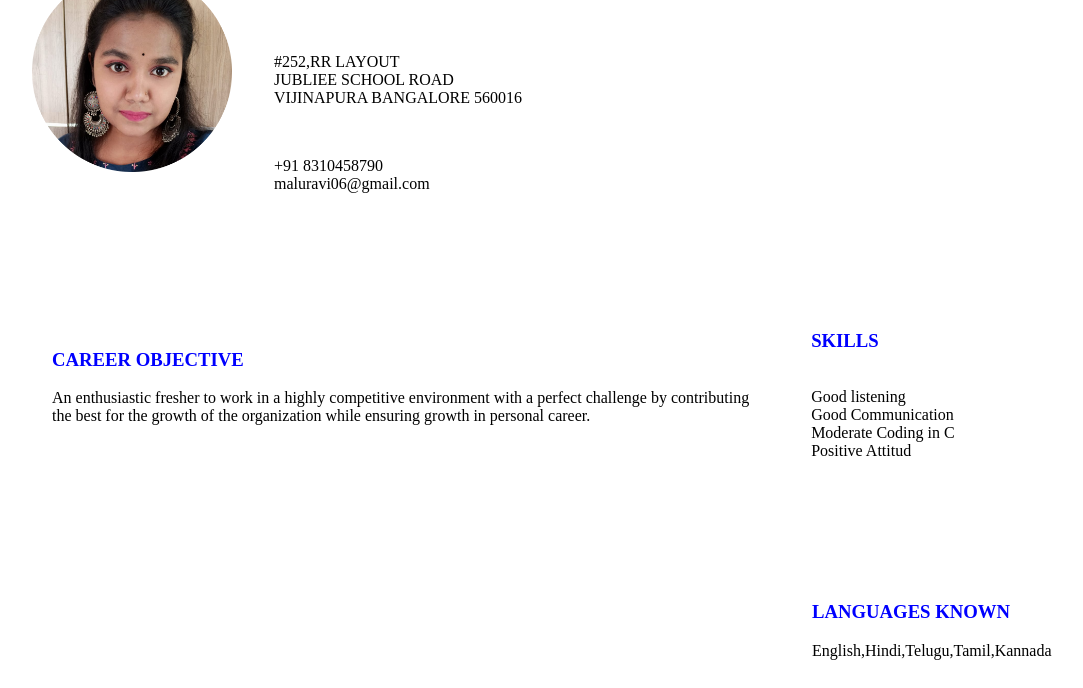
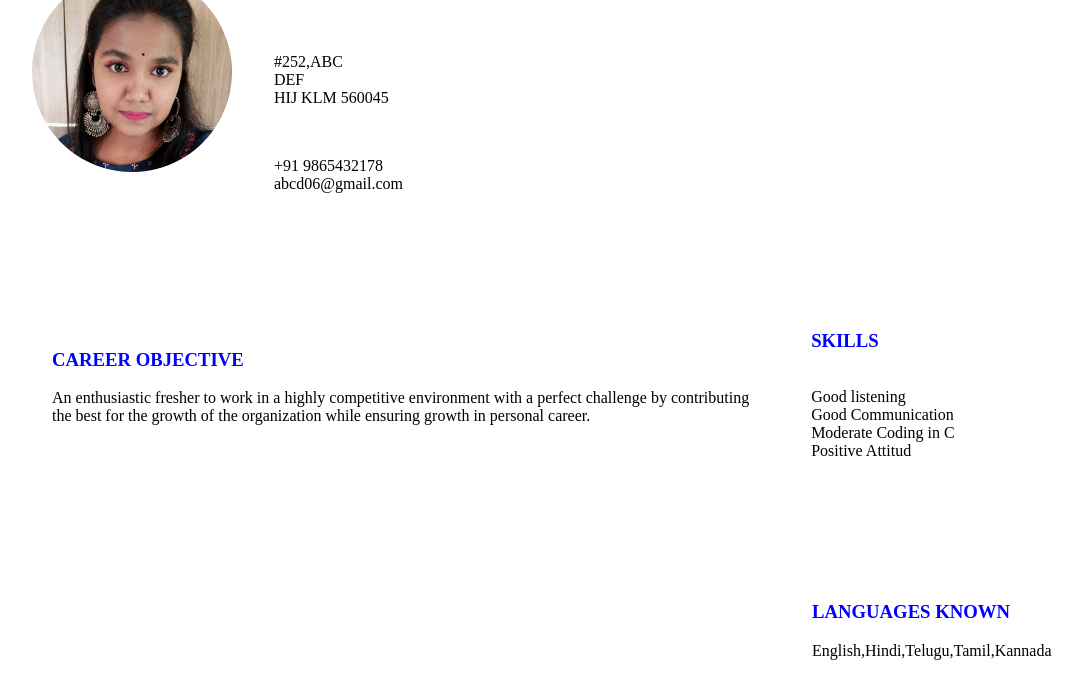
Before and after one commit to malathiravikumar/cv, a plain HTML site: page index.html in a window 1280 px wide. Shown: the part 110-798 px from the top of the page, without its empty margins (17-1100 px from the left). Drawn offline with Linux system fonts and the light colour scheme.

Commit message:
Update index.html

```diff
--- a/index.html
+++ b/index.html
@@ -17,8 +17,8 @@
       <td>
         <h1> MALATHI RAVIKUMAR</h1>
         <br>
-        <p>#252,RR LAYOUT <br>JUBLIEE SCHOOL ROAD <br>VIJINAPURA BANGALORE 560016</p><br>
-        <p>+91 8310458790 <br>maluravi06@gmail.com</p>
+        <p>#252,ABC <br>DEF <br>HIJ KLM 560045</p><br>
+        <p>+91 9865432178 <br>abcd06@gmail.com</p>
       </td>
       <td>
 
```
